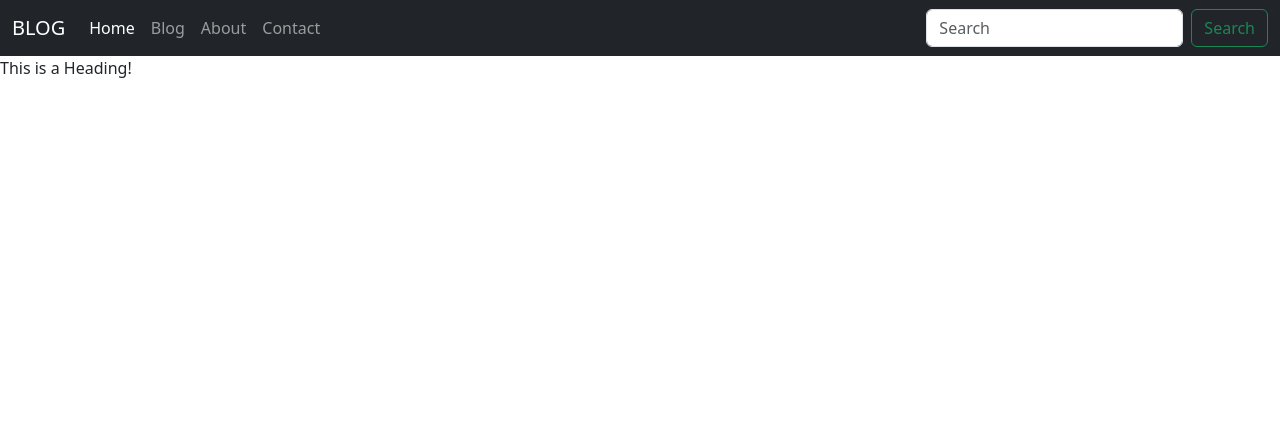
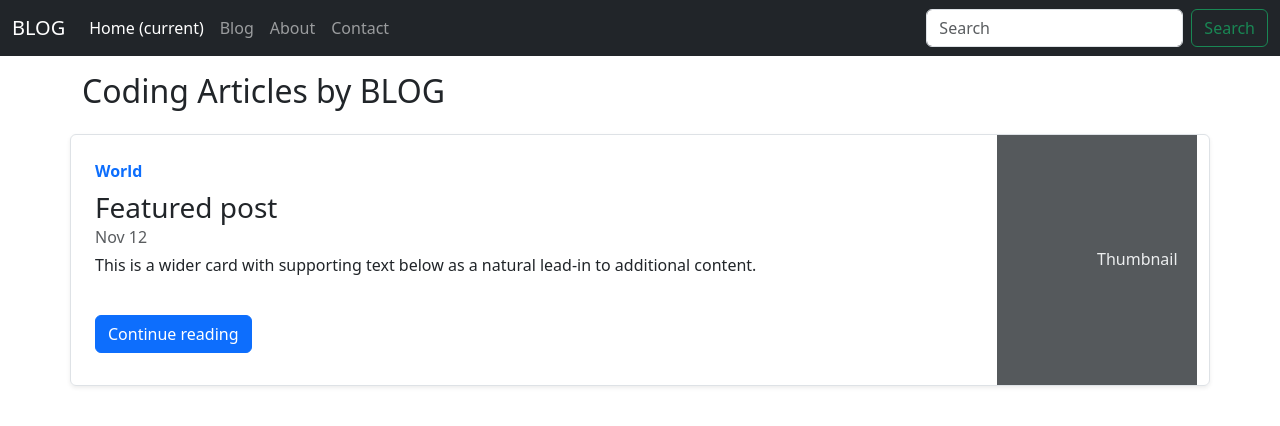
Before and after one commit to deepaksinghmudila/BLOG, a Django app: page / in a window 1280 px wide. Shown: the top 426 px of the page. Run offline with Django 4.2, Linux system fonts and the light colour scheme.

Commit message:
home page updation

```diff
--- a/BLOG/settings.py
+++ b/BLOG/settings.py
@@ -11,6 +11,7 @@ https://docs.djangoproject.com/en/4.1/ref/settings/
 """
 
 from pathlib import Path
+from django.contrib.messages import constants as messages
 
 # Build paths inside the project like this: BASE_DIR / 'subdir'.
 BASE_DIR = Path(__file__).resolve().parent.parent
@@ -119,6 +120,11 @@ USE_TZ = True
 
 STATIC_URL = 'static/'
 
+MESSAGE_TAGS = {
+    messages.ERROR: 'danger',
+
+}
+
 # Default primary key field type
 # https://docs.djangoproject.com/en/4.1/ref/settings/#default-auto-field
 
--- a/home/views.py
+++ b/home/views.py
@@ -1,6 +1,9 @@
 from django.shortcuts import render
 from django.http import HttpResponse
+from django.contrib import messages
+
 from home.models import Contact
+
 
 # Create your views here.
 def home(request):
@@ -8,8 +11,10 @@ def home(request):
     # return HttpResponse('Inside Home Page!')
 
 def about(request):
+    messages.error(request, 'This is About')
+    messages.success(request, 'This is About-1')
+    messages.success(request, 'This is About-2')
     return render(request, 'home/about.html')
-
 
 def contact(request):
     if request.method=='POST':
@@ -17,8 +22,12 @@ def contact(request):
         email = request.POST['email']
         phone = request.POST['phone']
         content = request.POST['content']
-        # print(name, email, phone, content)
         contact = Contact(name=name, email=email, phone=phone, content=content)
         contact.save()
-
+        if len(name) < 2 or len(email) < 3 or len(phone) < 10 or len(content) < 4:
+            messages.error(request, "Please fill the form correctly")
+        else:
+            contact = Contact(name=name, email=email, phone=phone, content=content)
+            contact.save()
+            messages.success(request, "Your message has been successfully sent")
     return render(request, 'home/contact.html')
--- a/templates/base.html
+++ b/templates/base.html
@@ -2,42 +2,56 @@
 <html lang="en">
 <head>
     <meta charset="utf-8">
-    <meta name="viewport" content="width=device-width, initial-scale=1">
+    <meta content="width=device-width, initial-scale=1" name="viewport">
     <title>{% block title %} {% endblock title %}</title>
-    <link href="https://cdn.jsdelivr.net/npm/bootstrap@5.3.1/dist/css/bootstrap.min.css" rel="stylesheet" integrity="sha384-4bw+/aepP/YC94hEpVNVgiZdgIC5+VKNBQNGCHeKRQN+PtmoHDEXuppvnDJzQIu9" crossorigin="anonymous">
+    <link crossorigin="anonymous" href="https://cdn.jsdelivr.net/npm/bootstrap@5.3.1/dist/css/bootstrap.min.css"
+          integrity="sha384-4bw+/aepP/YC94hEpVNVgiZdgIC5+VKNBQNGCHeKRQN+PtmoHDEXuppvnDJzQIu9" rel="stylesheet">
 </head>
 <body>
 <nav class="navbar navbar-expand-lg navbar-dark bg-dark">
     <div class="container-fluid">
         <a class="navbar-brand" href="/">BLOG</a>
-    <button class="navbar-toggler" type="button" data-bs-toggle="collapse" data-bs-target="#navbarSupportedContent" aria-controls="navbarSupportedContent" aria-expanded="false" aria-label="Toggle navigation">
+        <button aria-controls="navbarSupportedContent" aria-expanded="false" aria-label="Toggle navigation"
+                class="navbar-toggler"
+                data-bs-target="#navbarSupportedContent" data-bs-toggle="collapse" type="button">
             <span class="navbar-toggler-icon"></span>
         </button>
         <div class="collapse navbar-collapse" id="navbarSupportedContent">
             <ul class="navbar-nav me-auto mb-2 mb-lg-0">
-        <li class="nav-item">
-          <a class="nav-link active" aria-current="page" href="/">Home</a>
+                <li class="nav-item {% block homeactive %} {% endblock homeactive %}">
+                    <a aria-current="page" class="nav-link active" href="/">Home <span class="sr only">(current)</span></a>
                 </li>
-        <li class="nav-item">
+                <li class="nav-item {% block blogactive %} {% endblock blogactive %}">
                     <a class="nav-link" href="/blog">Blog</a>
                 </li>
-        <li class="nav-item">
+                <li class="nav-item {% block aboutactive %} {% endblock aboutactive %}">
                     <a class="nav-link" href="/about">About</a>
                 </li>
-        <li class="nav-item">
+                <li class="nav-item {% block contactactive %} {% endblock contactactive %}">
                     <a class="nav-link" href="/contact">Contact</a>
                 </li>
             </ul>
             <form class="d-flex" role="search">
-        <input class="form-control me-2" type="search" placeholder="Search" aria-label="Search">
+                <input aria-label="Search" class="form-control me-2" placeholder="Search" type="search">
                 <button class="btn btn-outline-success" type="submit">Search</button>
             </form>
         </div>
     </div>
 </nav>
 
-   {% block body %}  {% endblock body %}
+{% for message in messages %}
+    <div class="alert alert-{{ message.tags }} mb-0 alert-dismissible fade show" role="alert">
+        <strong>Message: </strong> {{ message }}
+        <button type="button" class="close" data-dismiss="alert" aria-label="Close">
+            <span aria-hidden="true">&times;</span>
+        </button>
+    </div>
+{% endfor %}
 
-    <script src="https://cdn.jsdelivr.net/npm/bootstrap@5.3.1/dist/js/bootstrap.bundle.min.js" integrity="sha384-HwwvtgBNo3bZJJLYd8oVXjrBZt8cqVSpeBNS5n7C8IVInixGAoxmnlMuBnhbgrkm" crossorigin="anonymous"></script>
+{% block body %} {% endblock body %}
+
+<script crossorigin="anonymous"
+        integrity="sha384-HwwvtgBNo3bZJJLYd8oVXjrBZt8cqVSpeBNS5n7C8IVInixGAoxmnlMuBnhbgrkm"
+        src="https://cdn.jsdelivr.net/npm/bootstrap@5.3.1/dist/js/bootstrap.bundle.min.js"></script>
 </body>
 </html>
--- a/templates/blog/blogPost.html
+++ b/templates/blog/blogPost.html
@@ -1,5 +1,5 @@
 {% extends 'base.html' %}
 
-{% block title %} BlogPost {% endblock title %}
-
+{% block title %} BlogPost {% endblock title %}s
+{% block blogactive %} active {% endblock blogactive %}
 {% block body %}  {% endblock body %}
--- a/templates/home/about.html
+++ b/templates/home/about.html
@@ -1,7 +1,7 @@
 {% extends 'base.html' %}
 
 {% block title %} About {% endblock title %}
-
+{% block aboutactive %} active {% endblock aboutactive %}
 {% block body %}
 This is about page.
 {% endblock body %}
--- a/templates/home/contact.html
+++ b/templates/home/contact.html
@@ -1,6 +1,6 @@
 {% extends 'base.html' %}
 {% block title %} Contact {% endblock title %}
-
+{% block contactactive %} active {% endblock contactactive %}
 {% block body %}
 <div class="container my-3">
     <h3> Contact BLOGAPP Admin</h3>
@@ -21,7 +21,7 @@
   </div>
   <div class="form-group">
     <label for="content">Message</label>
-    <textarea class="form-control" name="content" id="content" cols="30" rows="5">
+    <textarea class="form-control mb-2" name="content" id="content" cols="30" rows="5">
     </textarea>
   </div>
 
--- a/templates/home/home.html
+++ b/templates/home/home.html
@@ -1,5 +1,27 @@
 {% extends 'base.html' %}
 
-{% block title %} Home {% endblock title %}
+{% block title %} BlogHome {% endblock title %}
+{% block blogactive %} active {% endblock blogactive %}
 
-{% block body %} This is a Heading! {% endblock body %}
+{% block body %}
+<div class="container my-3">
+    <h2>Coding Articles by BLOG</h2>
+    <div class="row no-gutters border rounded overflow-hidden flex-md-row mb-4 shadow-sm h-md-250 my-4 position-relative">
+        <div class="col p-4 d-flex flex-column position-static">
+            <strong class="d-inline-block mb-2 text-primary">World</strong>
+            <h3 class="mb-0">Featured post</h3>
+            <div class="mb-1 text-muted">Nov 12</div>
+            <p class="card-text mb-auto">This is a wider card with supporting text below as a natural lead-in to additional content.</p>
+            <div class="my-2">
+            	<a href="/blog/blogpost" role="button" class="btn btn-primary">Continue reading</a>
+            </div>
+
+        </div>
+        <div class="col-auto d-none d-lg-block">
+            <svg class="bd-placeholder-img" width="200" height="250" xmlns="http://www.w3.org/2000/svg" preserveAspectRatio="xMidYMid slice" focusable="false" role="img" aria-label="Placeholder: Thumbnail">
+                <title>Placeholder</title>
+                <rect width="100%" height="100%" fill="#55595c"></rect><text x="50%" y="50%" fill="#eceeef" dy=".3em">Thumbnail</text>
+            </svg>
+        </div>
+    </div>
+ {% endblock %}
```
Also changed, not shown: templates/blog/blogHome.html (+25 -2 lines). Lines whose indentation alone changed are shown as unchanged.
